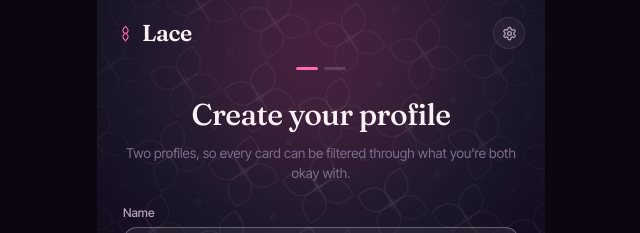
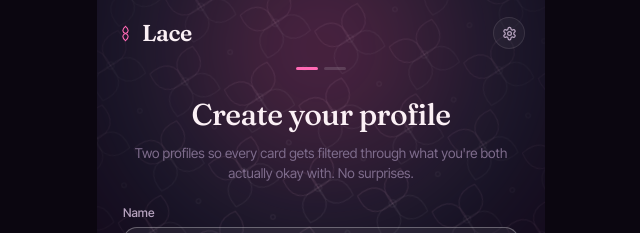
Before and after one commit to estro-bunny/lace, a React (Vite) app: page / in a window 1280 px wide. Shown: the top 233 px of the page, without its empty margins (319-959 px from the left). Built offline with nearby package versions, Linux system fonts and the light colour scheme.

Commit message:
theme: chaotic-cute onboarding voice

```diff
--- a/src/components/screens/OnboardingScreen.tsx
+++ b/src/components/screens/OnboardingScreen.tsx
@@ -42,7 +42,7 @@ export function OnboardingScreen({ onDone }: OnboardingScreenProps) {
     });
     reset();
     if (step === 1) {
-      toast("Both profiles saved");
+      toast("Both profiles locked in. Chaos can commence.");
       onDone();
     }
   }
@@ -66,8 +66,8 @@ export function OnboardingScreen({ onDone }: OnboardingScreenProps) {
         </h1>
         <p className="mt-1.5 text-[13.5px] leading-normal text-silk-faint">
           {step === 0
-            ? "Two profiles, so every card can be filtered through what you're both okay with."
-            : "Same deal — this one's just for them."}
+            ? "Two profiles so every card gets filtered through what you're both actually okay with. No surprises."
+            : "Same deal — this one's just for them. Be honest. Cute, but honest."}
         </p>
       </div>
 
```
